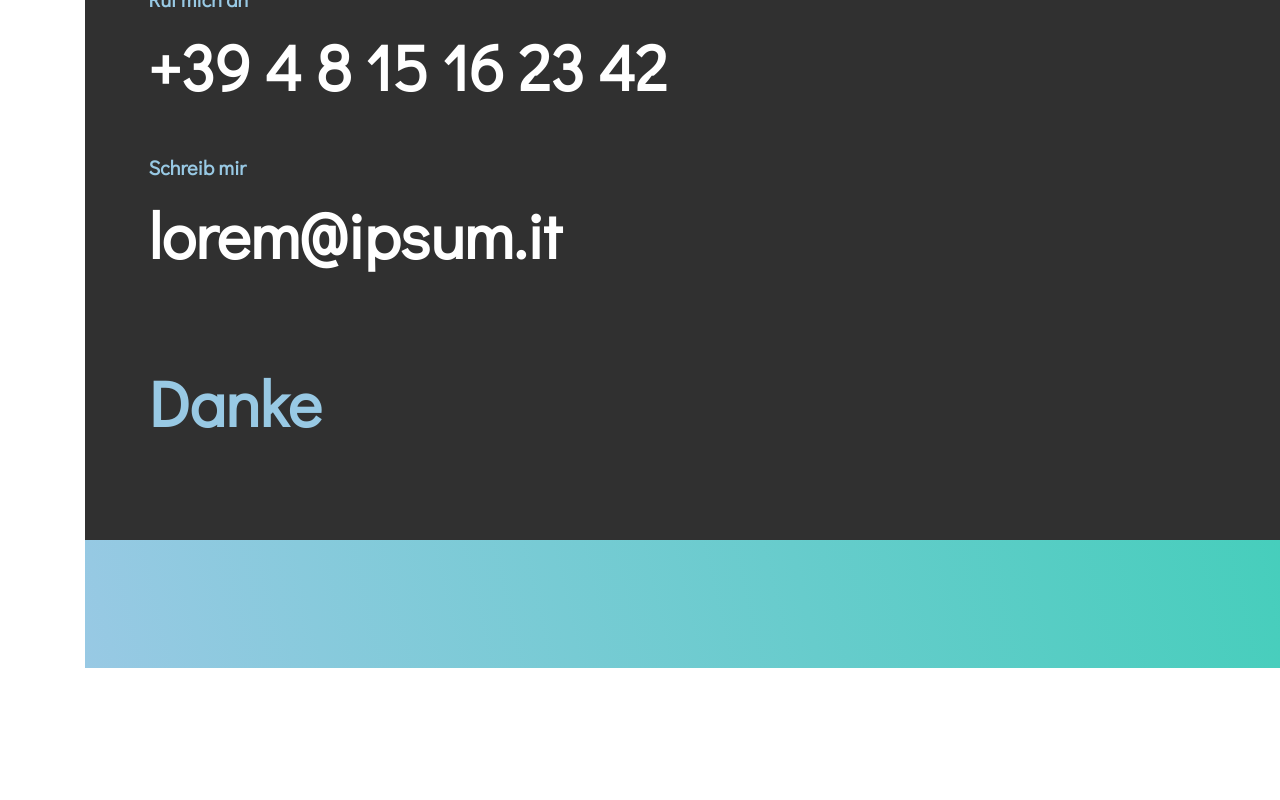
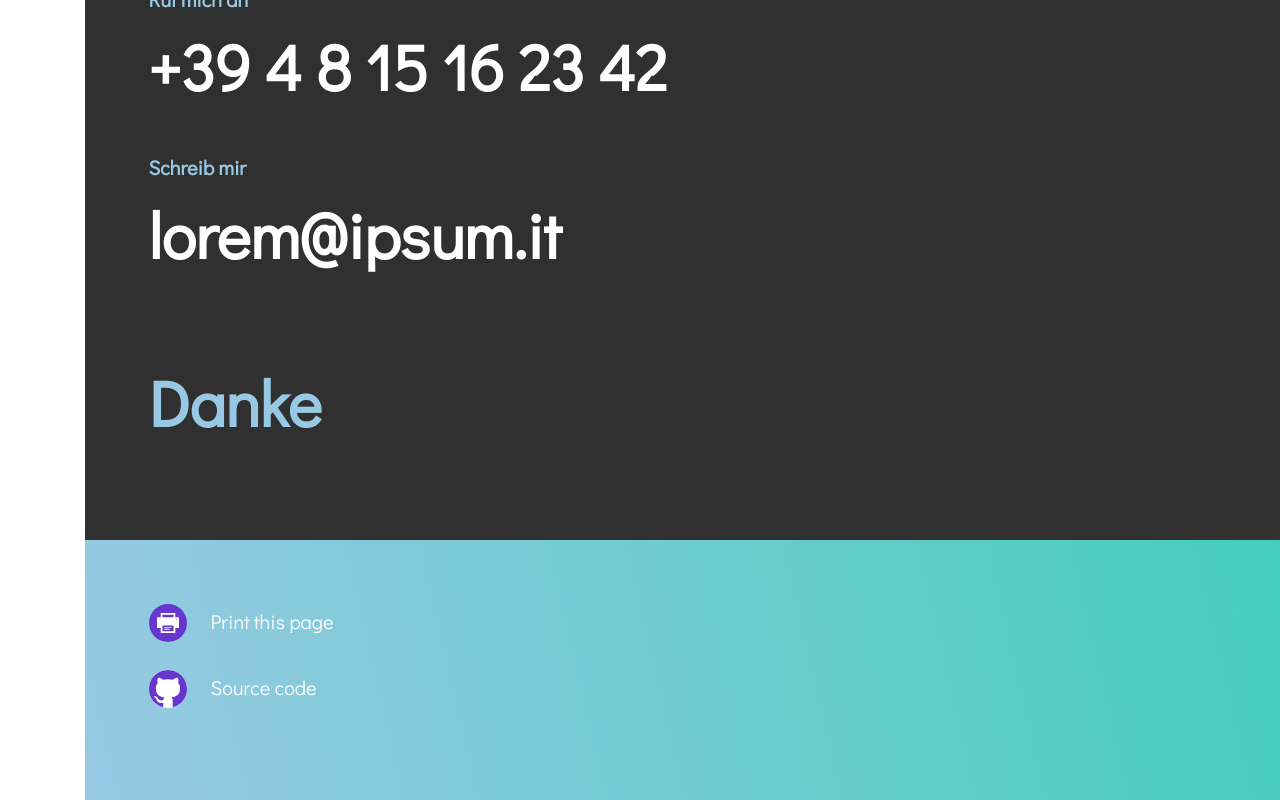
Before and after one commit to Dramaturco/react-cv, a React (Vite) app: page / in a window 1280 px wide. Shown: the part 5716-6516 px from the top of the page. Before the commit the page ends 6384 px from the top, so only its background shows below. Built offline with nearby package versions, Linux system fonts and the light colour scheme.

Commit message:
finished styling the footer

```diff
--- a/src/Footer/Footer.js
+++ b/src/Footer/Footer.js
@@ -1,6 +1,6 @@
 import React, { useContext } from "react";
 import styled from "styled-components";
-import FooterLink from "./FooterLink"
+import FooterLink from "./FooterLink";
 import { AiFillGithub, AiFillPrinter } from "react-icons/ai";
 import ThemeContext from "../ThemeContext";
 
@@ -15,15 +15,16 @@ function Footer() {
     display: block;
     width: 50%;
   `;
-  const LinkIcon = styled.span`
-    color: var(--accent-color);
-    font-size: 1.25rem;
+
+  const LinkIcon = styled.div`
+    margin-right: 1.5rem;
   `;
-  const LinkText = styled.span`
+  const LinkText = styled.div`
     color: white;
     font-size: 1.25rem;
     line-height: 1.875rem;
     text-decoration: none;
+    height: 2.4rem;
   `;
 
   return (
@@ -31,8 +32,21 @@ function Footer() {
       <FooterLinks>
         <FooterLink onClick={() => window.print()} className="no-print">
           <LinkIcon>
-            <AiFillPrinter />
+            <svg
+              xmlns="http://www.w3.org/2000/svg"
+              width="38"
+              height="38"
+              viewBox="0 0 38 38"
+              fill="none"
+            >
+              <circle cx="19" cy="19" r="19" fill={theme.accentColor} />
+              <path
+                d="M20.8333 25.6667H15.3333V24.8333H20.8333V25.6667ZM30 13.1667V24H26.3333V29H11.6667V24H8V13.1667H11.6667V9H26.3333V13.1667H30ZM24.5 21.5H13.5V27.3333H24.5V21.5ZM24.5 10.6667H13.5V13.1667H24.5V10.6667ZM28.1667 15.25C28.1667 15.02 27.9613 14.8333 27.7083 14.8333C27.4553 14.8333 27.25 15.02 27.25 15.25C27.25 15.48 27.4553 15.6667 27.7083 15.6667C27.9613 15.6667 28.1667 15.48 28.1667 15.25ZM22.6667 23.1667H15.3333V24H22.6667V23.1667Z"
+                fill="white"
+              />
+            </svg>
           </LinkIcon>
+
           <LinkText>{"Print this page"}</LinkText>
         </FooterLink>
         <FooterLink
@@ -41,7 +55,19 @@ function Footer() {
           newTab
         >
           <LinkIcon>
-            <AiFillGithub />
+            <svg
+              xmlns="http://www.w3.org/2000/svg"
+              width="38"
+              height="38"
+              viewBox="0 0 38 38"
+              fill="none"
+            >
+              <circle cx="19" cy="19" r="19" fill="white" />
+              <path
+                d="M19 0C8.5025 0 0 8.49369 0 18.9697C0 27.3527 5.4435 34.4616 12.9913 36.9672C13.9412 37.1459 14.2896 36.5594 14.2896 36.0551C14.2896 35.6046 14.2738 34.4111 14.2658 32.8302C8.98067 33.9748 7.866 30.2851 7.866 30.2851C7.0015 28.0957 5.75225 27.5108 5.75225 27.5108C4.03117 26.3347 5.88525 26.3584 5.88525 26.3584C7.79317 26.4912 8.79542 28.3123 8.79542 28.3123C10.4896 31.2131 13.243 30.3752 14.3292 29.8899C14.5002 28.6632 14.9894 27.827 15.5325 27.3527C11.3129 26.8785 6.878 25.2471 6.878 17.9785C6.878 15.9077 7.61425 14.2162 8.83342 12.8883C8.61967 12.4094 7.97842 10.4808 8.99967 7.86769C8.99967 7.86769 10.5909 7.35867 14.2247 9.81208C15.7447 9.39001 17.3597 9.18134 18.9747 9.17185C20.5897 9.18134 22.2047 9.39001 23.7247 9.81208C27.3347 7.35867 28.9259 7.86769 28.9259 7.86769C29.9472 10.4808 29.3059 12.4094 29.1159 12.8883C30.3272 14.2162 31.0634 15.9077 31.0634 17.9785C31.0634 25.2661 26.6222 26.8706 22.3947 27.3369C23.0597 27.906 23.6772 29.0695 23.6772 30.8463C23.6772 33.3851 23.6534 35.4244 23.6534 36.0409C23.6534 36.5388 23.9859 37.1316 24.9597 36.9419C32.5613 34.4537 38 27.3401 38 18.9697C38 8.49369 29.4928 0 19 0Z"
+                fill={theme.accentColor}
+              />
+            </svg>
           </LinkIcon>
           <LinkText>{"Source code"}</LinkText>
         </FooterLink>
--- a/src/Footer/FooterLink.js
+++ b/src/Footer/FooterLink.js
@@ -2,7 +2,13 @@ import { styled } from "styled-components";
 const FooterLink = ({ url, onClick, className, children, newTab }) => {
   const Link = styled.a`
     text-decoration: none;
+    display: flex;
+    align-items: center;
+    margin-bottom: 1.5rem;
+    cursor: pointer;
+    width: 20rem;
   `;
+
   return (
     <div>
       <Link
```
